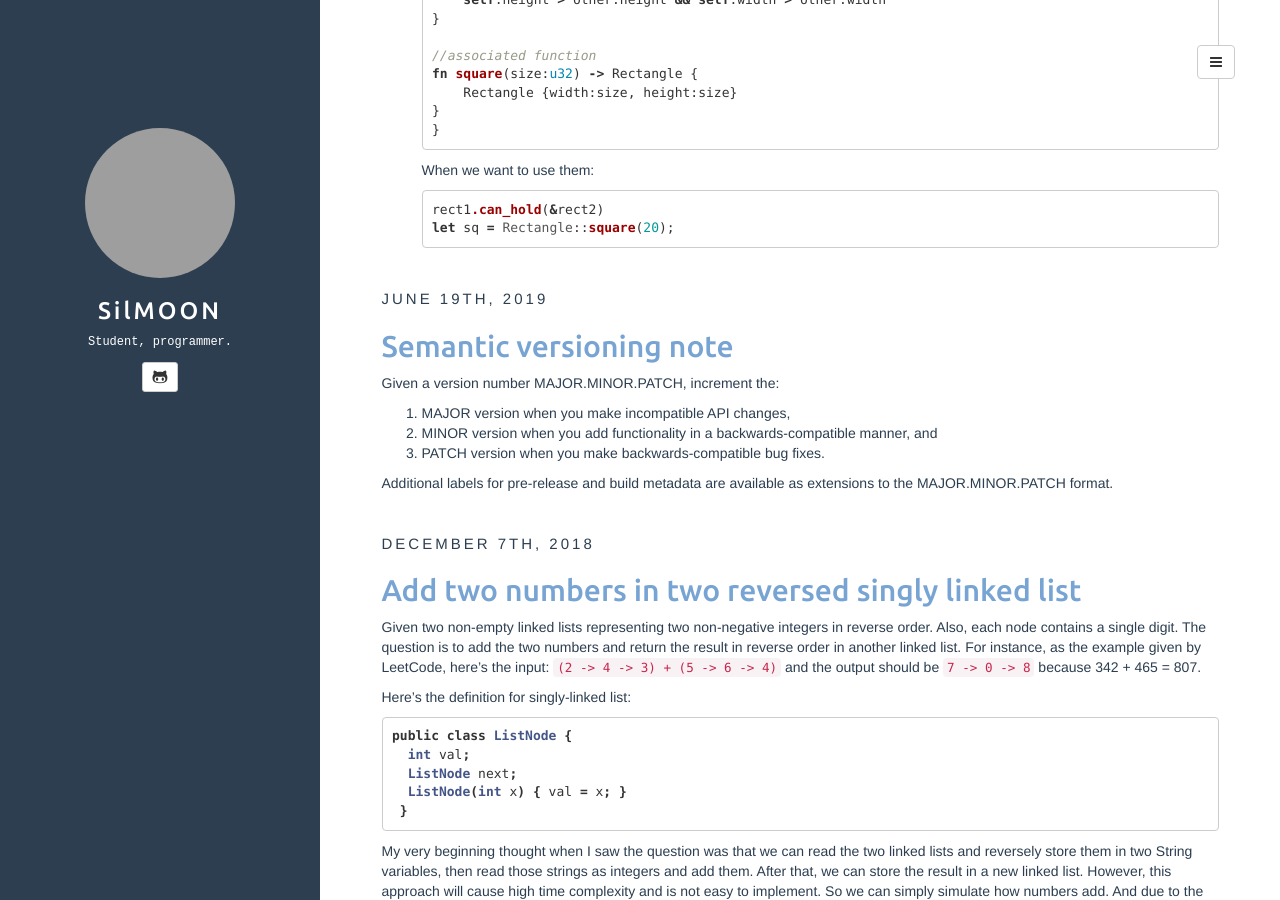
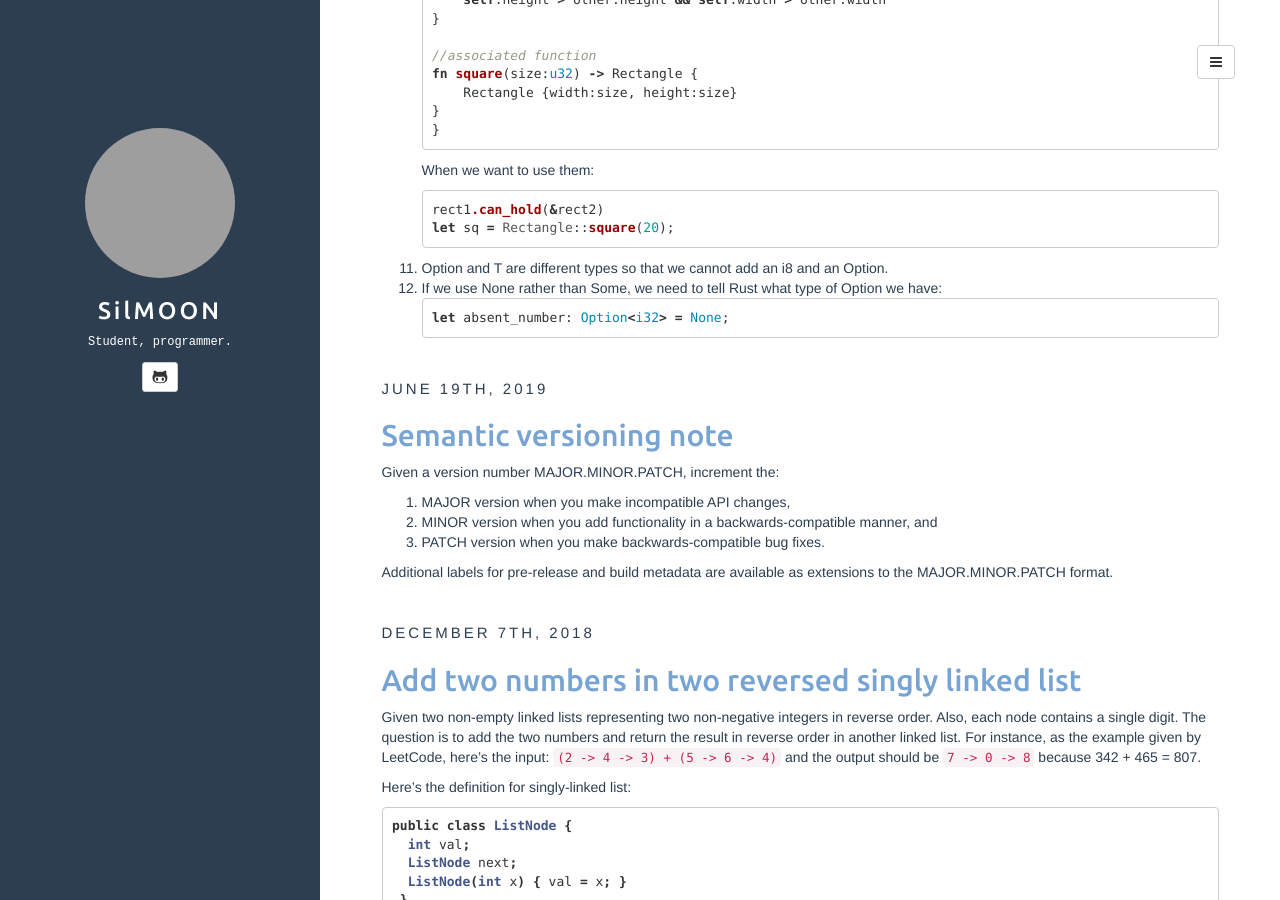
Before and after one commit to SilMOON/silmoon.github.io, a Jekyll site: the page built from index.html, in a window 1280 px wide and 900 px high, scrolled down 1145 px. Built offline with Jekyll 4.4.1, drawn with Linux system fonts in a browser that asks for light colours; the list of posts is cut into pages by our own code; some of the changed text lies outside the part shown; grey boxes are pictures that could not be loaded.

Commit message:
update post

````diff
--- a/_posts/2019-07-12-some-rust-note.md
+++ b/_posts/2019-07-15-some-rust-notes.md
@@ -68,3 +68,8 @@ When we want to use them:
 rect1.can_hold(&rect2)
 let sq = Rectangle::square(20);
 ```
+11. Option<T> and T are different types so that we cannot add an i8 and an Option<i8>.
+12. If we use None rather than Some, we need to tell Rust what type of Option<T> we have:
+```rust
+let absent_number: Option<i32> = None;
+```
````
